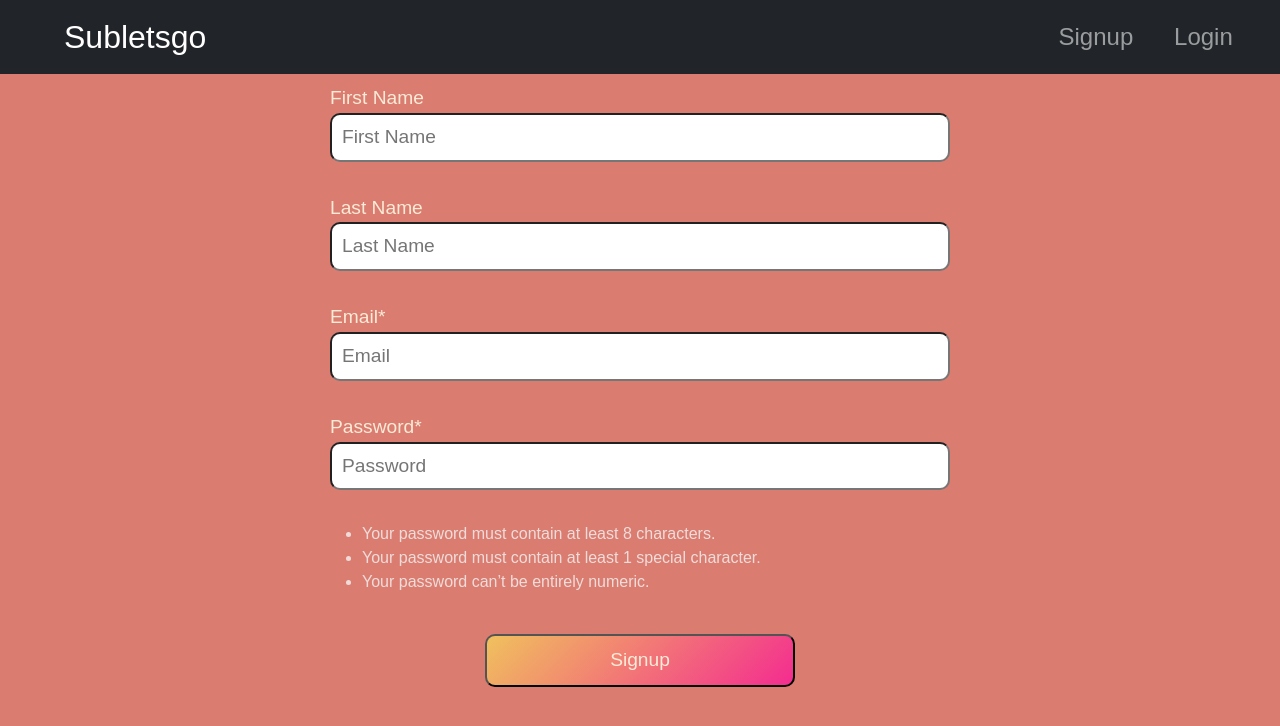
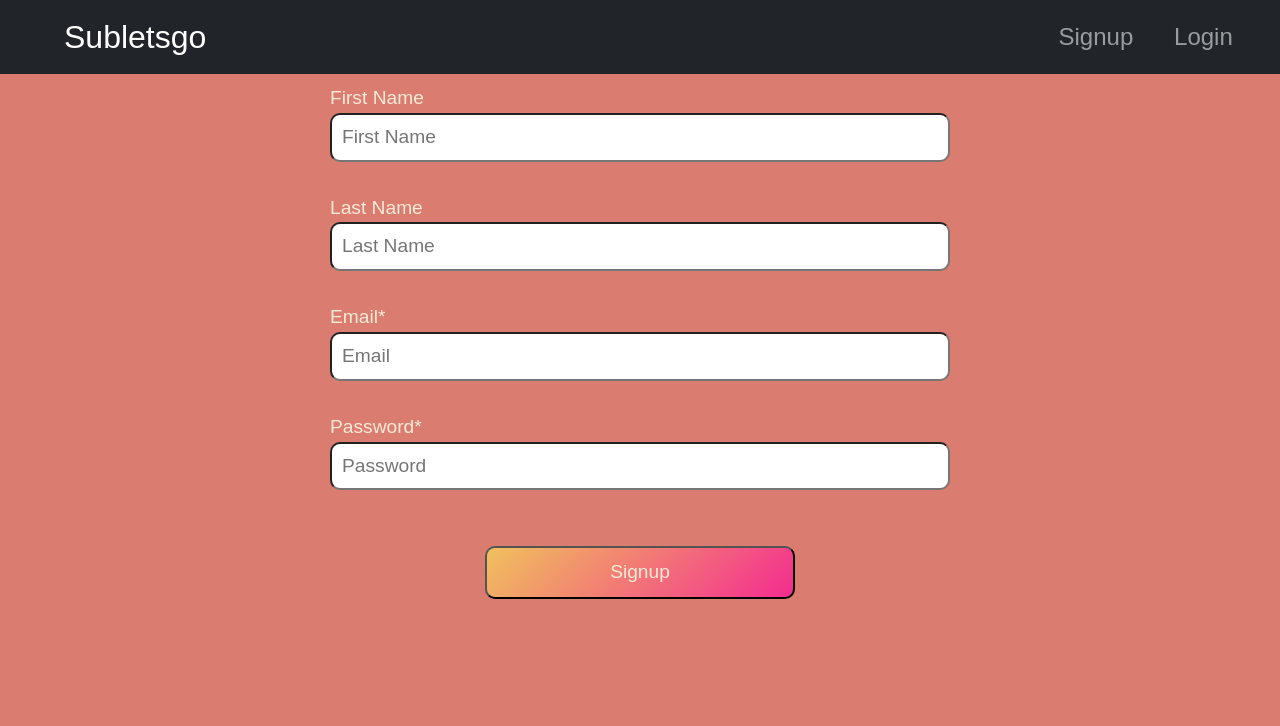
Before and after one commit to anhvqle/CSE437-Subletsgo, a React (Create React App) app: page /signup in a window 1280 px wide. Shown: the top 726 px of the page. Built offline with nearby package versions, Linux system fonts and the light colour scheme.

Commit message:
cmt out psw requirement

```diff
--- a/src/components/auth/Signup.jsx
+++ b/src/components/auth/Signup.jsx
@@ -57,12 +57,11 @@ function Signup() {
                 <p className="antiquewhite">Password*
                     <input className="input-100" type="password" onChange={(e) => { setPassword(e.target.value); }} name="password" placeholder="Password" required />
                 </p>
-                <ul id="pw-req">
-                    {/* TODO: did we do this??? */}
+                {/* <ul id="pw-req">
                     <li>Your password must contain at least 8 characters.</li>
                     <li>Your password must contain at least 1 special character.</li>
                     <li>Your password can’t be entirely numeric.</li>
-                </ul>
+                </ul> */}
                 <br />
 
                 <button onClick={handleSignupUser} className="center auth_button" id="signup_btn">Signup</button>
```
